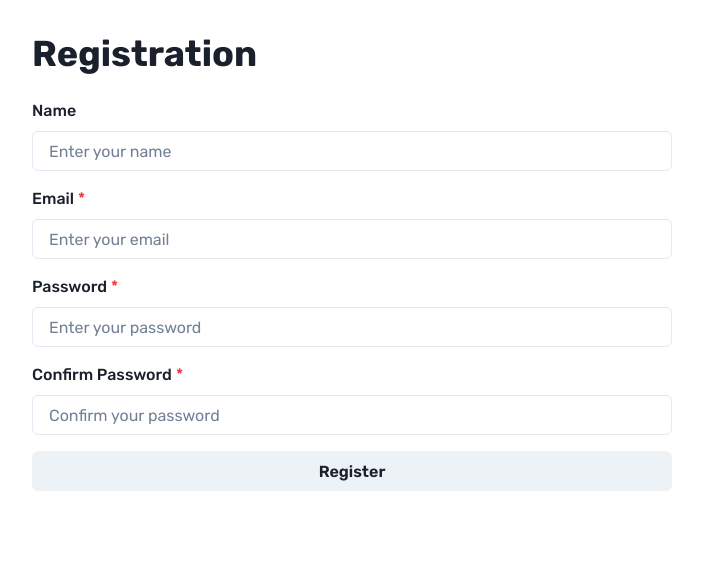
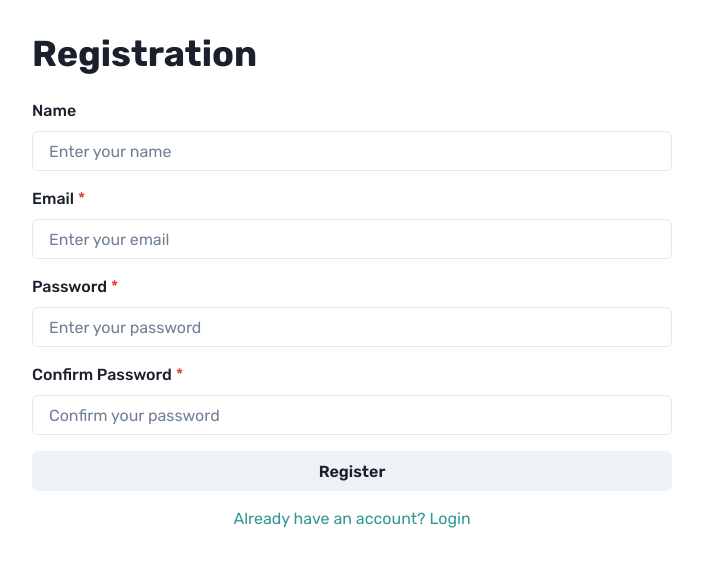
Before and after one commit to spiced-academy/todo-app, a Next.js app: page /register in a window 1280 px wide. Shown: the top 566 px of the page, without its empty margins (288-991 px from the left). Built offline with nearby package versions, Linux system fonts and the light colour scheme.

Commit message:
Add link to LoginPage

```diff
--- a/components/Auth/Register/Register.tsx
+++ b/components/Auth/Register/Register.tsx
@@ -1,6 +1,6 @@
 "use client";
 
-import { Box, Button, FormControl, FormLabel, Input, useToast, Heading } from '@chakra-ui/react'; // Added Heading import
+import { Box, Button, FormControl, FormLabel, Input, useToast, Heading, Link } from '@chakra-ui/react'; // Added Link import
 import { User } from '@prisma/client';
 import { useState } from 'react';
 
@@ -81,6 +81,9 @@ const RegisterComponent = ({ createUser }: RegistrationComponentProps) => {
         <Button width="full" mt={4} type="submit">
           Register
         </Button>
+        <Box textAlign="center" mt={4}>
+          <Link href="/login" color="teal.500">Already have an account? Login</Link> {/* Added login link */}
+        </Box>
       </form>
     </Box>
   );
```
